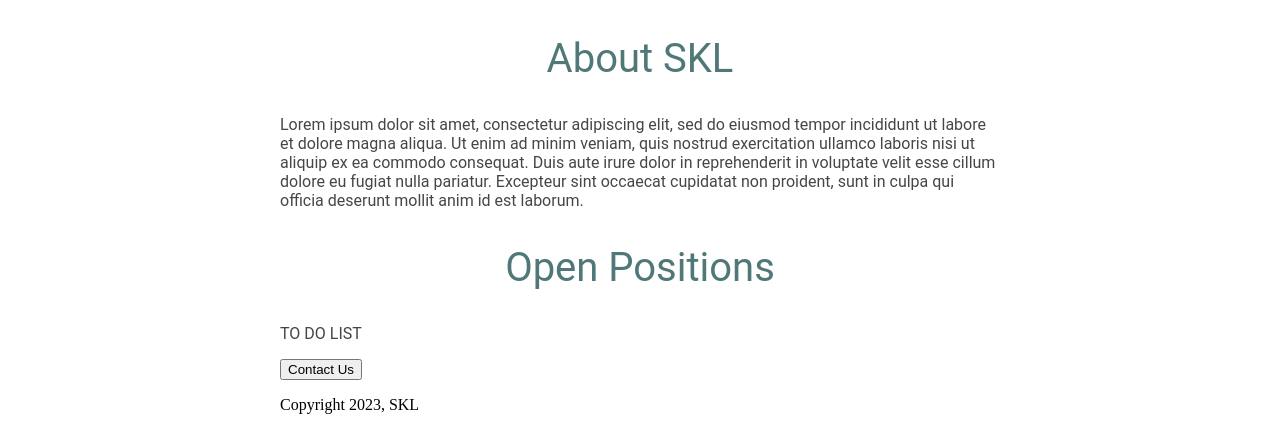
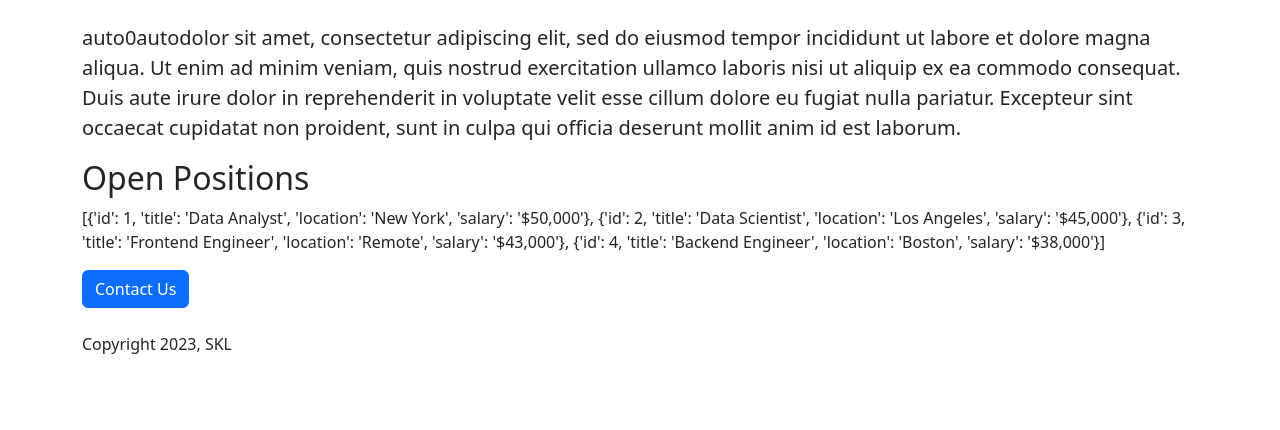
Before and after one commit to skl1028/skl-website-v2, a Flask app: page / in a window 1280 px wide. Shown: the part 627-1057 px from the top of the page. After the commit the page ends 981 px from the top, so only its background shows below. Run offline with Flask 3, Linux system fonts and the light colour scheme.

Commit message:
added jobs

```diff
--- a/app.py
+++ b/app.py
@@ -2,9 +2,36 @@ from flask import Flask, render_template
 
 app = Flask(__name__)
 
+JOBS = [
+  {
+    'id': 1,
+    'title': 'Data Analyst',
+    'location': 'New York',
+    'salary': '$50,000'
+  },
+  {
+    'id': 2,
+    'title': 'Data Scientist',
+    'location': 'Los Angeles',
+    'salary': '$45,000'
+  },
+  {
+    'id': 3,
+    'title': 'Frontend Engineer',
+    'location': 'Remote',
+    'salary': '$43,000'
+  },
+  {
+    'id': 4,
+    'title': 'Backend Engineer',
+    'location': 'Boston',
+    'salary': '$38,000'
+  }
+]
+
 @app.route("/")
 def hello_world():
-    return render_template('home.html')
+    return render_template('home.html', jobs=JOBS)
 
 if __name__ == '__main__':
   app.run(host='0.0.0.0', debug=True)
--- a/templates/home.html
+++ b/templates/home.html
@@ -2,51 +2,31 @@
 <html>
   <head>
     <title>SKL Careers</title>
+    <meta charset="utf-8">
+    <meta name="viewport" content="width=device-width, initial-scale=1">
+    <link href="https://cdn.jsdelivr.net/npm/bootstrap@5.3.2/dist/css/bootstrap.min.css" rel="stylesheet" integrity="sha384-T3c6CoIi6uLrA9TneNEoa7RxnatzjcDSCmG1MXxSR1GAsXEV/Dwwykc2MPK8M2HN" crossorigin="anonymous">
     <style>
-      h1 {
-        font-size : 50px;
-        font-family : Roboto;
-        font-weight: normal;
-        color: rgb(80, 80, 80);
-        text-align: center;
+      #banner{
+        height: 500px;
+        width: 100%;
+        object-fit: cocover;
       }
-
-      #banner{
-        width: 100%;
-        height: 500px;
-        object-fit: cocover}
-
-      h2 {
-        font-size : 40px;
-        font-family : Roboto;
-        font-weight: normal;
-        color: rgb(80, 120, 120);
-        text-align: center;
-      }
-
-      .bodytext {
-        font-family: Roboto;
-        color: rgb(70, 70, 70);
-      }
-
-      #container{
-        max-width: 720px;
-        margin: 0 auto;
-      }
-
     </style>
   </head>
+
   <body>
-    <div id="container">
-    <h1>SKL Careers</h1>
-    <img id ="banner" src="https://skl-website-1--leungkys.repl.co/static/skl.jpg" height="300">
-    <h2>About SKL</h2>
-    <p class="bodytext">
-      Lorem ipsum dolor sit amet, consectetur adipiscing elit, sed do eiusmod tempor incididunt ut labore et dolore magna aliqua. Ut enim ad minim veniam, quis nostrud exercitation ullamco laboris nisi ut aliquip ex ea commodo consequat. Duis aute irure dolor in reprehenderit in voluptate velit esse cillum dolore eu fugiat nulla pariatur. Excepteur sint occaecat cupidatat non proident, sunt in culpa qui officia deserunt mollit anim id est laborum.</p>
+    <div class="container">
+    <h1 class="text-center mt-2 mb-4">SKL Careers</h1>
+    <img class="img-fluid" id ="banner" src="https://skl-website-1--leungkys.repl.co/static/skl.jpg" height="300">
+    <h2 class="text-center mt-2 mb-4">About SKL</h2>
+    <p class="lead">
+     auto0autodolor sit amet, consectetur adipiscing elit, sed do eiusmod tempor incididunt ut labore et dolore magna aliqua. Ut enim ad minim veniam, quis nostrud exercitation ullamco laboris nisi ut aliquip ex ea commodo consequat. Duis aute irure dolor in reprehenderit in voluptate velit esse cillum dolore eu fugiat nulla pariatur. Excepteur sint occaecat cupidatat non proident, sunt in culpa qui officia deserunt mollit anim id est laborum.</p>
     <h2>Open Positions</h2>
-    <p class="bodytext">TO DO LIST</p>
-    <button>Contact Us</button>
-      <p>Copyright 2023, SKL</p></p>
+    <p>
+      {{ jobs }}
+    </p>
+    <button class="btn btn-primary">Contact Us</button>
+      <p class="mt-4">Copyright 2023, SKL</p></p>
     </div>
   </body>
 </html>
```
